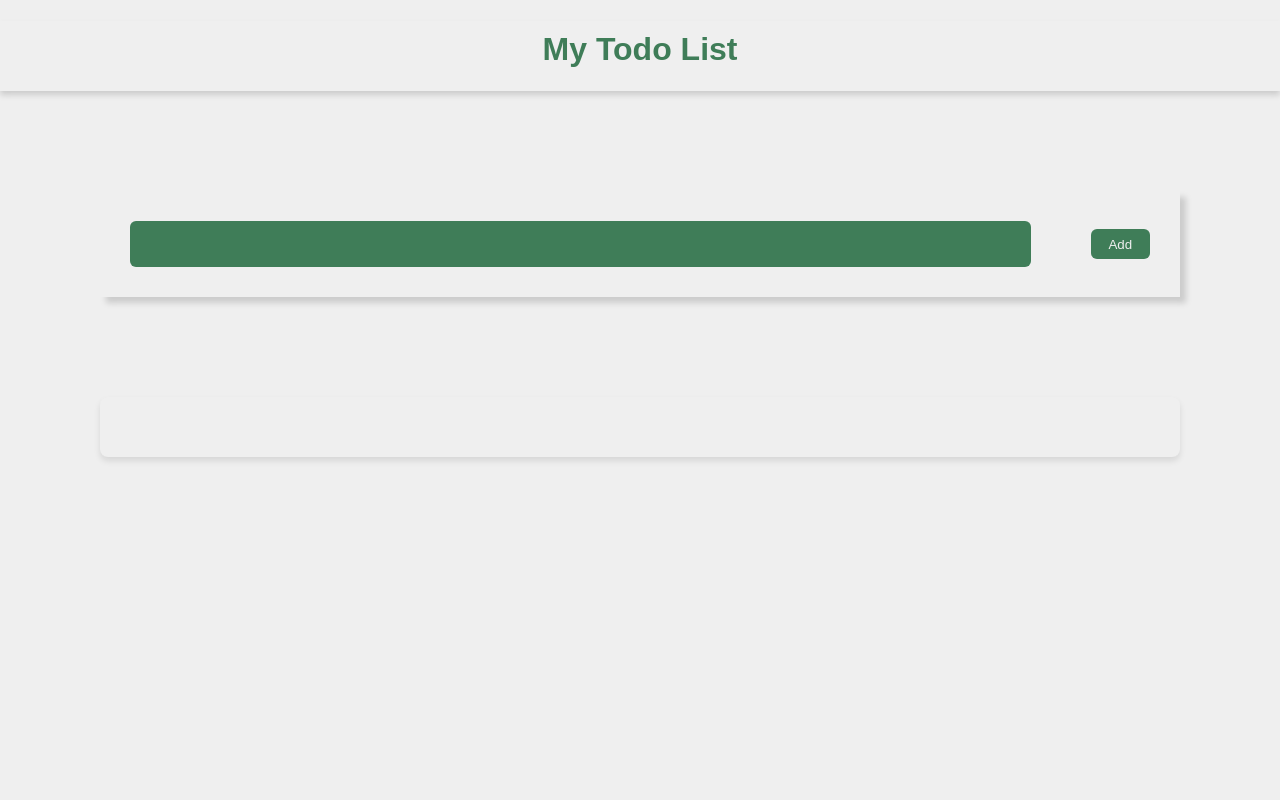
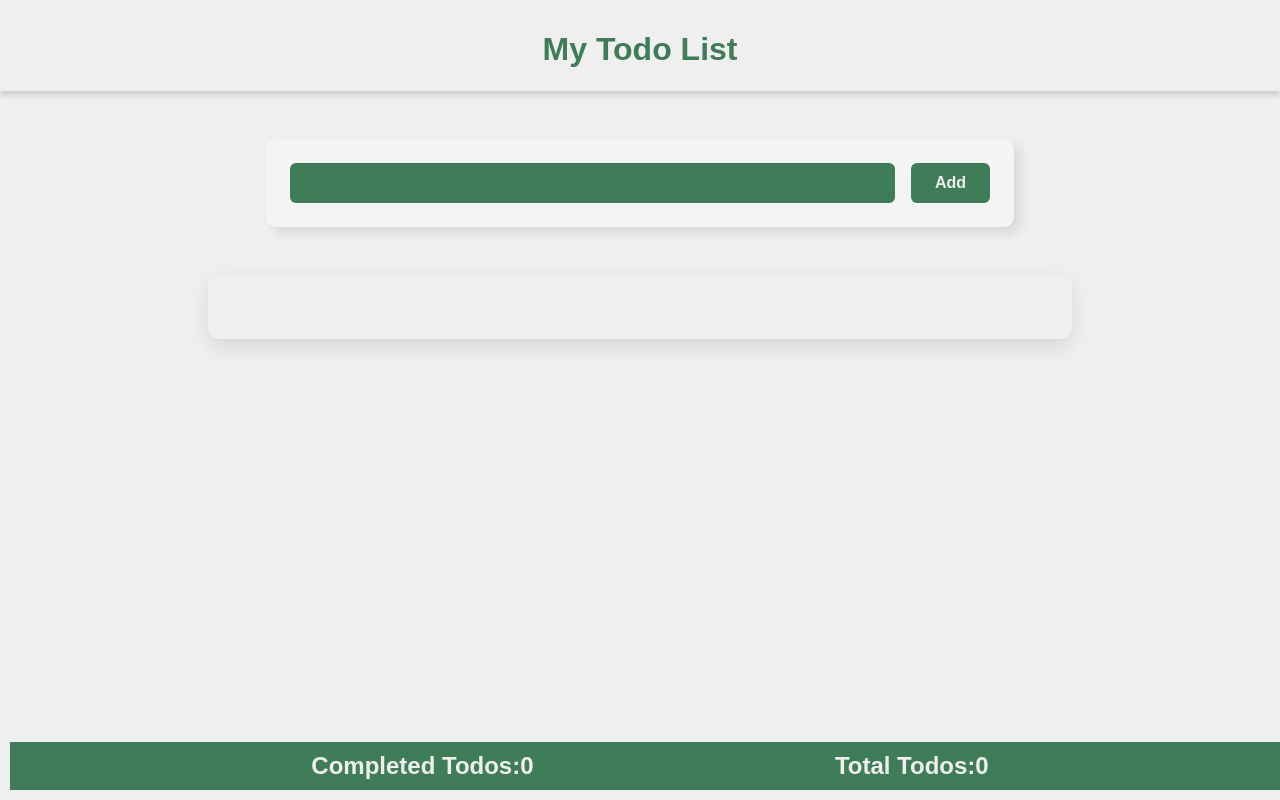
Before and after one commit to mohammedbilalns/To-Do, a React (Vite) app: page / in a window 1280 px wide. Built offline with nearby package versions, Linux system fonts and the light colour scheme.

Commit message:
feat: show completed and total task counts

```diff
--- /dev/null
+++ b/src/components/Footer.tsx
@@ -0,0 +1,15 @@
+import styles from "./footer.module.css";
+export default function Footer({
+  completedTodos,
+  totalTodos,
+}: {
+  completedTodos: number;
+  totalTodos: number;
+}) {
+  return (
+    <div className={styles.footer}>
+      <span>Completed Todos:{completedTodos}</span>
+      <span>Total Todos:{totalTodos}</span>
+    </div>
+  );
+}
--- a/src/components/Todo.tsx
+++ b/src/components/Todo.tsx
@@ -1,18 +1,24 @@
 import { useState } from "react";
 import Form from "./Form";
 import TodoList from "./TodoList";
+import Footer from "./Footer";
 
 export type TodoItemType = {
-  name:string,
-  done: boolean
-}
+  name: string;
+  done: boolean;
+};
 export default function Todo() {
-
   const [todos, setTodos] = useState<TodoItemType[]>([]);
+  const completedTodos = todos.reduce(
+    (acc, curr) => (acc += curr.done ? 1 : 0),
+    0,
+  );
+  const totalTodos = todos.length;
   return (
     <>
       <Form todos={todos} setTodos={setTodos}></Form>
-      <TodoList todos={todos} setTodos={setTodos} ></TodoList>
+      <TodoList todos={todos} setTodos={setTodos}></TodoList>
+      <Footer completedTodos={completedTodos} totalTodos={totalTodos}></Footer>
     </>
   );
 }
--- a/src/components/TodoList.tsx
+++ b/src/components/TodoList.tsx
@@ -6,14 +6,19 @@ type TodoListProps = {
   todos: TodoItemType[];
   setTodos: React.Dispatch<React.SetStateAction<TodoItemType[]>>;
 };
-export default function TodoList({
-  todos,
-  setTodos,
-}: TodoListProps) {
+export default function TodoList({ todos, setTodos }: TodoListProps) {
+  const sortedTodos = todos
+    .slice()
+    .sort((a, b) => Number(a.done) - Number(b.done));
   return (
     <div className={styles.list}>
-      {todos.map((item) => (
-        <TodoItem key={item.name} item={item} todos={todos} setTodos={setTodos} />
+      {sortedTodos.map((item) => (
+        <TodoItem
+          key={item.name}
+          item={item}
+          todos={todos}
+          setTodos={setTodos}
+        />
       ))}
     </div>
   );
--- /dev/null
+++ b/src/components/footer.module.css
@@ -0,0 +1,15 @@
+.footer {
+    position: fixed;
+    bottom: 0;
+    font-size: 1.5em;
+    height: 3rem;
+    display: flex;
+    align-items: center;
+    justify-content: space-evenly;
+    font-weight: bold;
+    text-align: center;
+    width: 100%;
+    color: #efefef;
+    background-color: #3f7d58;
+    margin: 10px;
+}
--- a/src/components/form.module.css
+++ b/src/components/form.module.css
@@ -1,38 +1,49 @@
+.inputContainer {
+  display: flex;
+  flex-wrap: wrap;
+  align-items: center;
+  justify-content: center;
+  gap: 1rem;
+  padding: 1.5rem;
+  margin: 3rem auto;
+  max-width: 700px;
 
-.inputContainer{
-	display: flex;
-	margin-top: 50px;
-	align-items: center;
-	justify-content: center;
-	box-shadow:  6px 6px 6px rgba(0, 0, 0, 0.15 ) ;
-	margin: 100px;
+  background-color: #f4f4f4;
+  border-radius: 10px;
+  box-shadow: 6px 6px 12px rgba(0, 0, 0, 0.1);
 }
 
-.inputBox{
-	border: none;
-	background-color: #3F7D58;
-	height: 30px;
-	width: 100%;
-	margin: 30px;
-	border-radius: 6px;
-	color: #EFEFEF;
-	padding: 8px;
+.inputBox {
+  flex: 1;
+  min-width: 200px;
+  border: none;
+  background-color: #3f7d58;
+  height: 2.5rem;
+  border-radius: 6px;
+  color: #efefef;
+  padding: 0 12px;
+  font-size: 1rem;
+  transition: background-color 0.3s ease;
+}
 
+.inputBox:focus {
+  outline: none;
+  background-color: #356749;
+}
 
+.addButton {
+  border: none;
+  background-color: #3f7d58;
+  color: #efefef;
+  padding: 0 1.5rem;
+  height: 2.5rem;
+  border-radius: 6px;
+  font-weight: 600;
+  font-size: 1rem;
+  cursor: pointer;
+  transition: background-color 0.3s ease;
 }
-.inputBox:focus{
-	border: none;
-	outline: none;
 
-
+.addButton:hover {
+  background-color: #356749;
 }
-.addButton{
-	border: none;
-	background-color: #3F7D58;
-	color: #EFEFEF;
-	margin: 30px;
-	width:70px ;
-	height: 30px;
-	border-radius: 6px;
-	cursor: pointer;
-}
--- a/src/components/todolist.module.css
+++ b/src/components/todolist.module.css
@@ -1,7 +1,14 @@
-.list{
-    background-color: #EFEFEF;
-    border-radius: 8px;
-    box-shadow: 0 4px 6px rgba(0, 0, 0, 0.1);
-    margin: 100px;
-    padding: 30px;
+.list {
+    background-color: #efefef;
+    border-radius: 12px;
+    box-shadow: 0 8px 20px rgba(0, 0, 0, 0.1);
+    margin: 3rem auto;
+    padding: 2rem;
+    max-width: 800px;
+    width: 90%;
+    transition: box-shadow 0.3s ease;
 }
+
+.list:hover {
+    box-shadow: 0 12px 24px rgba(0, 0, 0, 0.15);
+}
```
